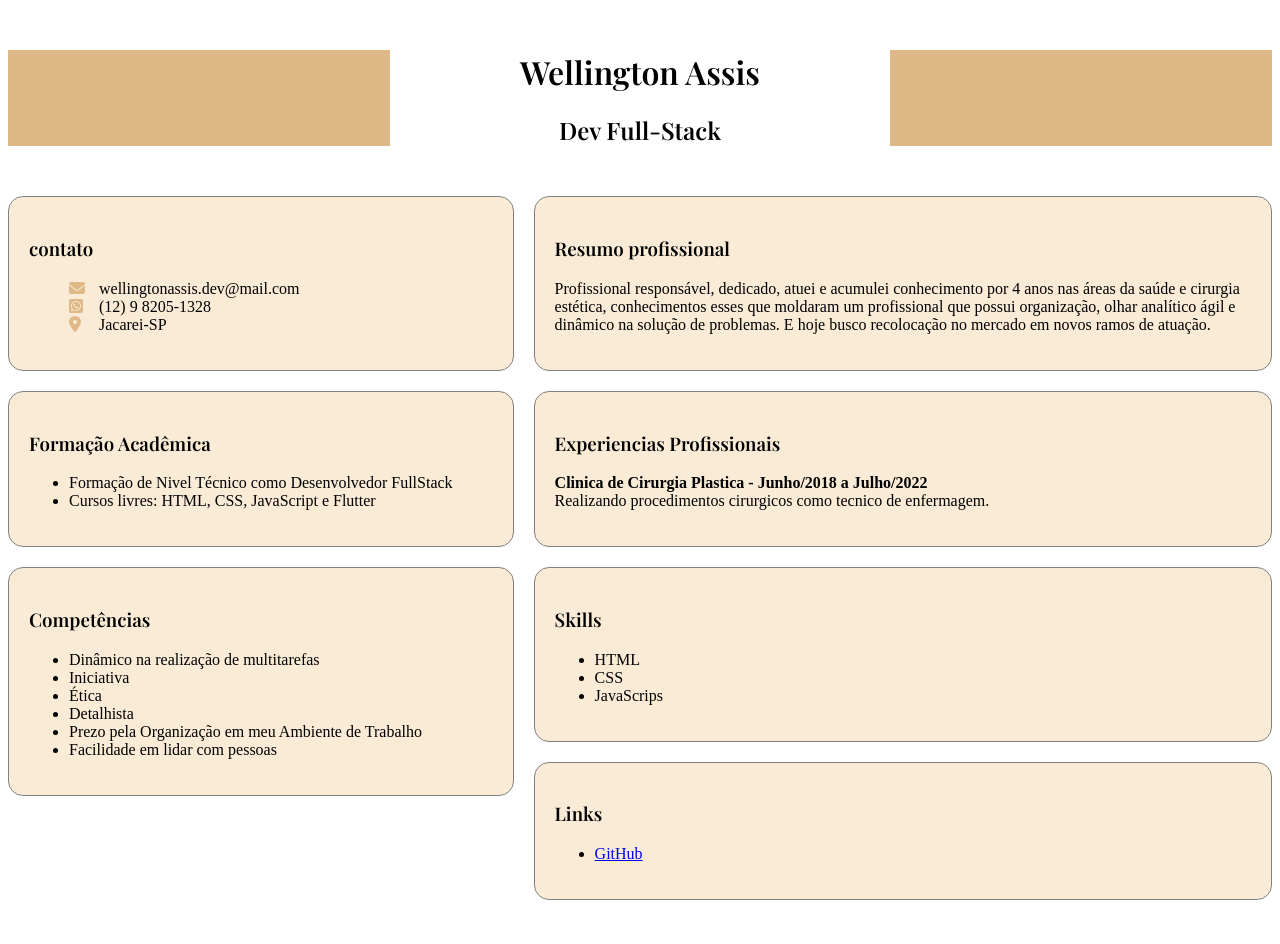
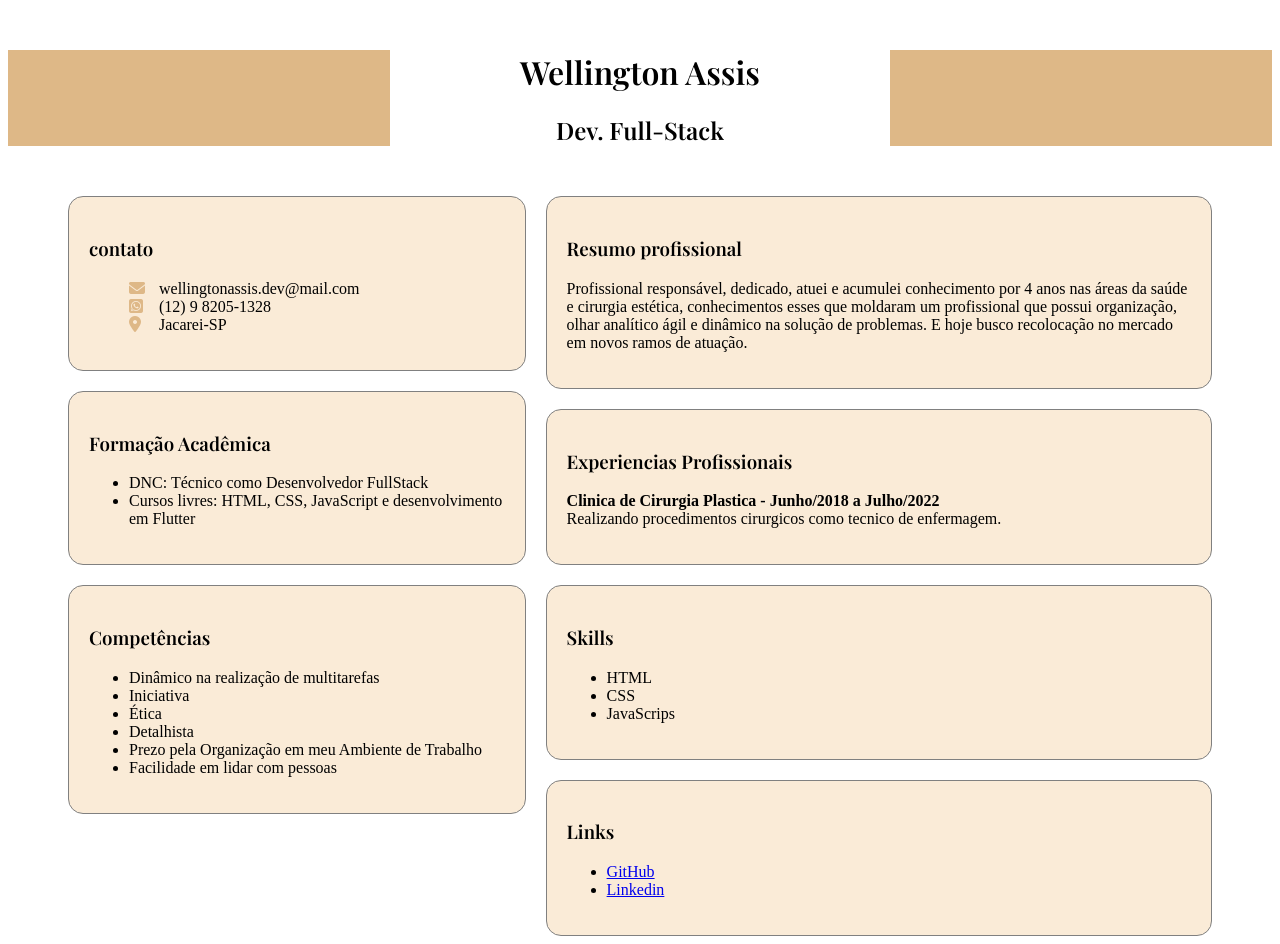
Before and after one commit to WellingtonAJ/Curriculum, a plain HTML site: page index.html in a window 1280 px wide. Before the commit the page ends 908 px from the top, so only its background shows below. Drawn offline with nearby package versions, Linux system fonts and the light colour scheme.

Commit message:
atualizaçao

```diff
--- a/Style.css
+++ b/Style.css
@@ -24,6 +24,8 @@
     display: grid;
     grid-template-columns: 40% auto;
     grid-column-gap: 20px ;
+    margin-right: 60px;
+    margin-left:  60px;
 }
 #sidebar, #content{
     display:  flex;
--- a/index.html
+++ b/index.html
@@ -17,7 +17,7 @@
     <div id="header">
         <div id="nameTittle">
             <h1> Wellington Assis</h1>
-            <h2> Dev Full-Stack</h2>
+            <h2> Dev. Full-Stack</h2>
         </div>
     </div>
 
@@ -34,8 +34,8 @@
             <div class="card">
                 <h3>Formação Acadêmica</h3>
                 <ul>
-                    <li> Formação de Nivel Técnico como Desenvolvedor FullStack </li>
-                    <li> Cursos livres: HTML, CSS, JavaScript e Flutter</li>
+                    <li> DNC: Técnico como Desenvolvedor FullStack </li>
+                    <li> Cursos livres: HTML, CSS, JavaScript e desenvolvimento em Flutter</li>
                 </ul>
             </div>
             <div class="card">
@@ -78,6 +78,7 @@
                 <h3>Links</h3>
                 <ul>
                     <li><a target="_blank" href="https://github.com/WellingtonAJ">GitHub</a></li>
+                    <li><a target="_blank" href="www.linkedin.com/in/wellingtonADevFS">Linkedin</a></li>
                 </ul>
             </div>
         </div>
```
